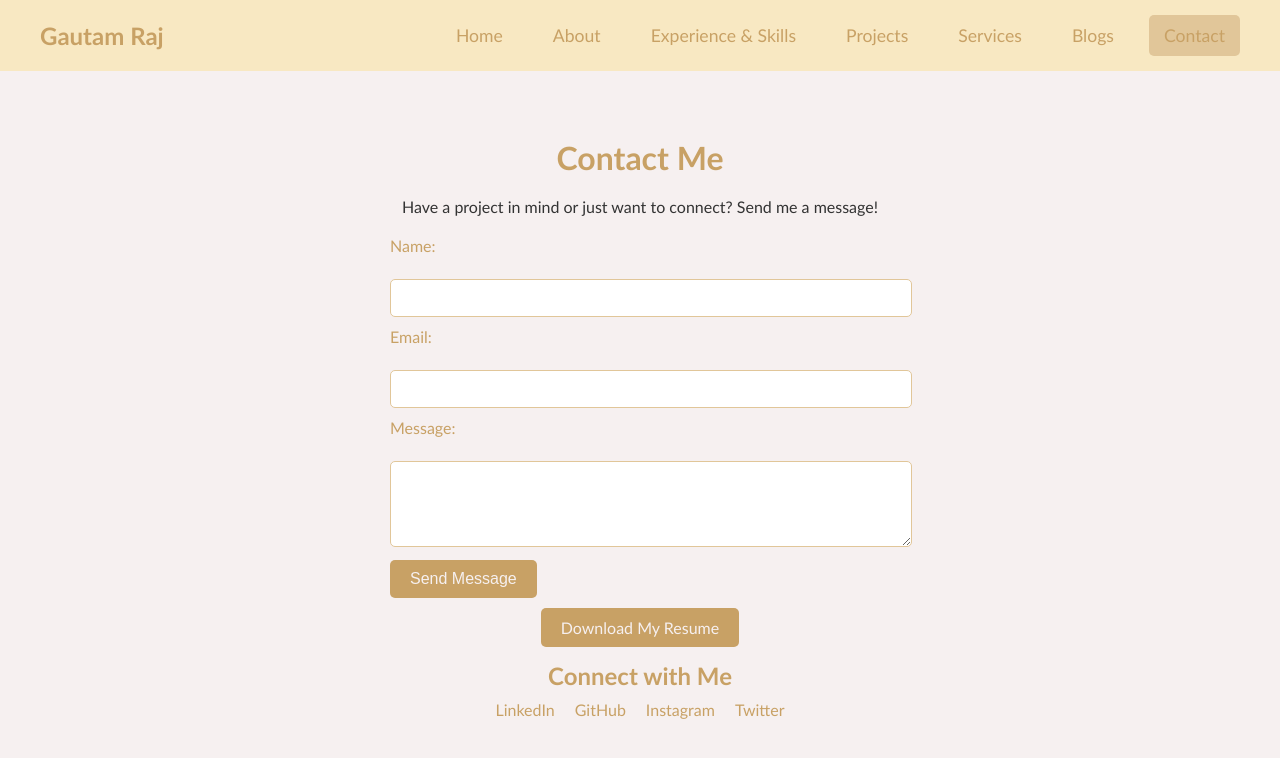
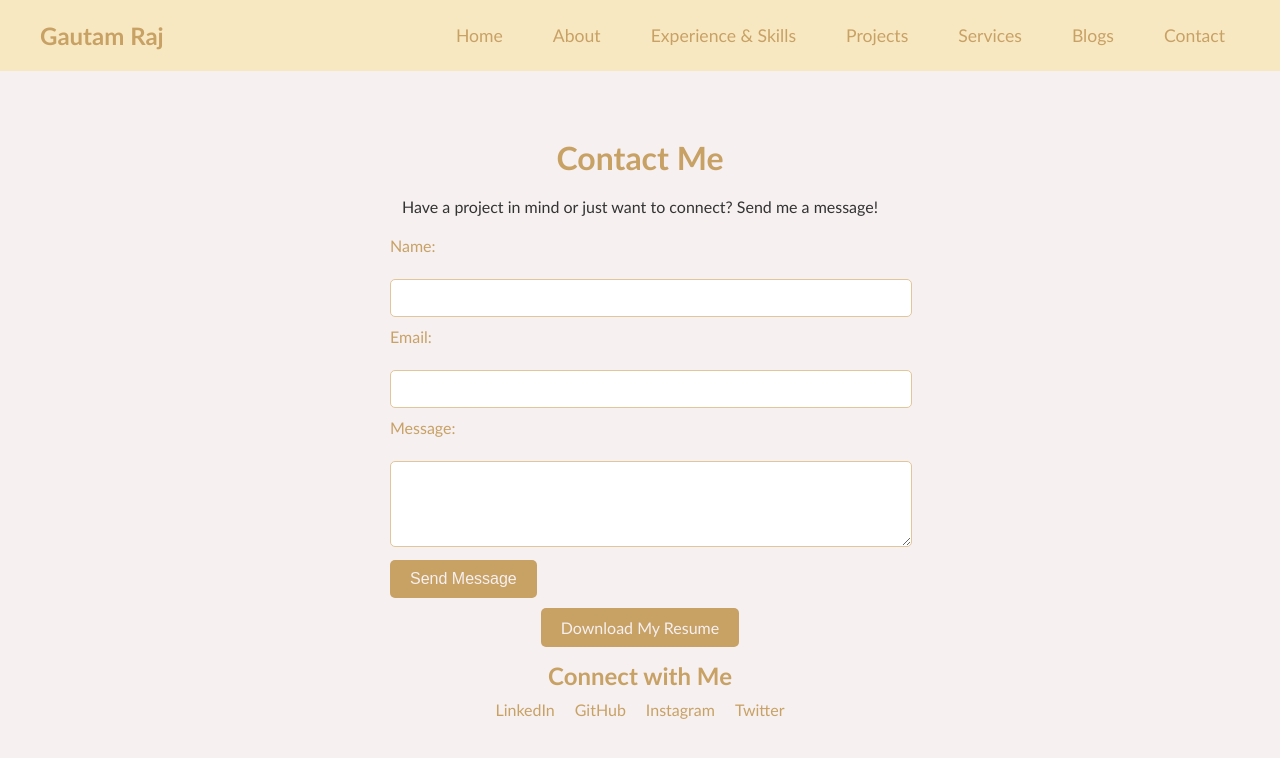
Before and after one commit to g269r/WebProfile, a plain HTML site: page contact.html in a window 1280 px wide. Drawn offline with Linux system fonts and the light colour scheme.

Commit message:
Update contact.html

```diff
--- a/contact.html
+++ b/contact.html
@@ -7,6 +7,7 @@
     <link rel="stylesheet" href="styles.css">
 </head>
 <body>
+    <!-- Navigation Bar -->
     <!-- Navigation Bar -->
 <nav id="navbar">
     <div class="nav-container">
@@ -18,7 +19,7 @@
             <a href="projects.html" class="nav-link">Projects</a>
             <a href="services.html" class="nav-link">Services</a>
             <a href="blogs.html" class="nav-link">Blogs</a>
-                <a href="contact.html" class="nav-link active">Contact</a>
+            <a href="contact.html" class="nav-link">Contact</a>
         </div>
     </div>
 </nav>
```
Lines whose indentation alone changed are shown as unchanged.
